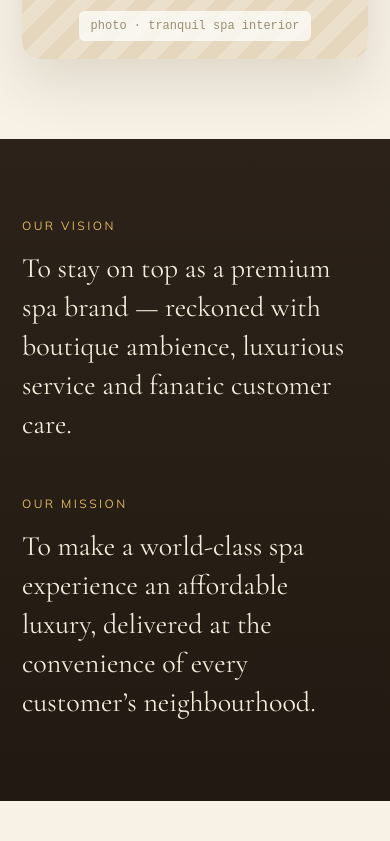
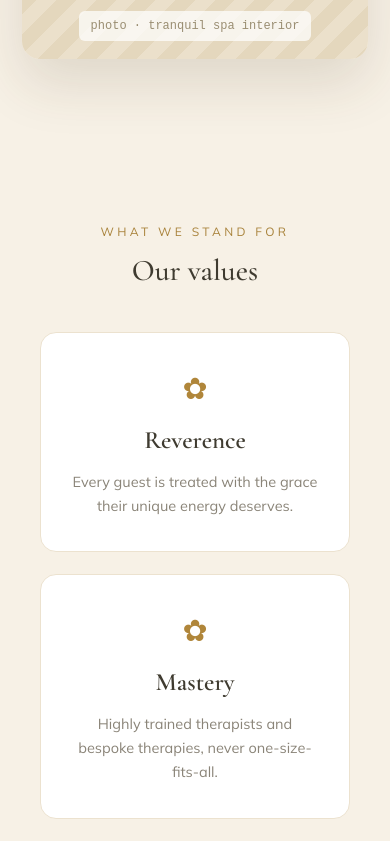
Before and after one commit to yumweb/isa-spa-website, a Next.js app in the folder apps/web/: page /about-us in a window 390 px wide. Shown: the part 1640-2481 px from the top of the page. Built offline with nearby package versions, Linux system fonts and the light colour scheme; no server answers.

Commit message:
content: remove Vision/Mission from About; reorder header nav
About: drop the Vision/Mission band. Header order is now Home, About,
Services, Spa Locator, Membership, Franchise, Hotel Partnership, Blog +
Book Appointment. Raise mobile-menu breakpoint to 1024px for the wider nav.

```diff
--- a/apps/web/app/about-us/page.tsx
+++ b/apps/web/app/about-us/page.tsx
@@ -89,39 +89,6 @@
         />
       </section>
 
-      {/* ===== VISION / MISSION (espresso) ===== */}
-      <section style={{ background: "linear-gradient(180deg, #2C2219 0%, #221A12 100%)" }}>
-        <div
-          style={{
-            maxWidth: 1100,
-            margin: "0 auto",
-            padding: "78px 40px",
-            display: "grid",
-            gridTemplateColumns: "1fr 1fr",
-            gap: 50,
-          }}
-          className="isa-grid-split"
-        >
-          <div>
-            <div style={{ fontSize: 12, letterSpacing: "0.2em", textTransform: "uppercase", color: "#D9B25E", marginBottom: 14 }}>
-              Our Vision
-            </div>
-            <p style={{ fontFamily: "'Cormorant Garamond', serif", fontSize: 28, lineHeight: 1.4, color: "#F4ECDB", margin: 0 }}>
-              To stay on top as a premium spa brand &mdash; reckoned with boutique ambience, luxurious service and fanatic
-              customer care.
-            </p>
-          </div>
-          <div>
-            <div style={{ fontSize: 12, letterSpacing: "0.2em", textTransform: "uppercase", color: "#D9B25E", marginBottom: 14 }}>
-              Our Mission
-            </div>
-            <p style={{ fontFamily: "'Cormorant Garamond', serif", fontSize: 28, lineHeight: 1.4, color: "#F4ECDB", margin: 0 }}>
-              To make a world-class spa experience an affordable luxury, delivered at the convenience of every
-              customer&rsquo;s neighbourhood.
-            </p>
-          </div>
-        </div>
-      </section>
 
       {/* ===== VALUES ===== */}
       <section style={{ maxWidth: 1240, margin: "0 auto", padding: "84px 40px 40px" }}>
--- a/apps/web/app/globals.css
+++ b/apps/web/app/globals.css
@@ -168,7 +168,7 @@
 .isa-mobile-drawer {
   display: none;
 }
-@media (max-width: 900px) {
+@media (max-width: 1024px) {
   .isa-desktop-nav {
     display: none !important;
   }
--- a/apps/web/components/site/Header.tsx
+++ b/apps/web/components/site/Header.tsx
@@ -7,13 +7,13 @@
 
 const NAV = [
   { href: "/", label: "Home" },
+  { href: "/about-us", label: "About" },
   { href: "/services", label: "Services" },
   { href: "/spa-locator", label: "Spa Locator" },
   { href: "/isa-spa-membership", label: "Membership" },
-  { href: "/about-us", label: "About" },
+  { href: "/franchise", label: "Franchise" },
+  { href: "/hotel-partnership", label: "Hotel Partnership" },
   { href: "/blog", label: "Blog" },
-  { href: "/franchise", label: "Franchise" },
-  { href: "/hotel-partnership", label: "Hotels" },
 ];
 
 export function Header() {
```
